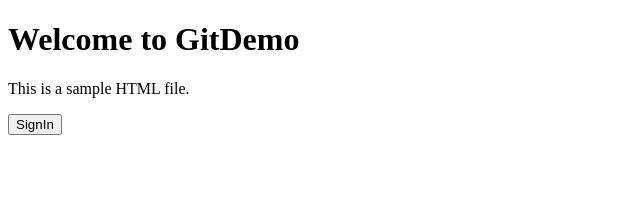
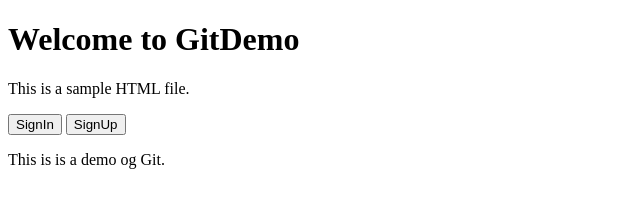
Before and after one commit to Vasant18/Git-Demo, a plain HTML site: page index.html in a window 1280 px wide. Shown: the whole page, without its empty margins (0-640 px from the left). Drawn offline with Linux system fonts and the light colour scheme.

Commit message:
new changes added.

```diff
--- a/index.html
+++ b/index.html
@@ -10,6 +10,8 @@
     <p>This is a sample HTML file.</p>
     <div>
         <button>SignIn</button>
+        <button>SignUp</button>
+        <p>This is is a demo og Git.</p>
     </div>
 </body>
 </html>
```
